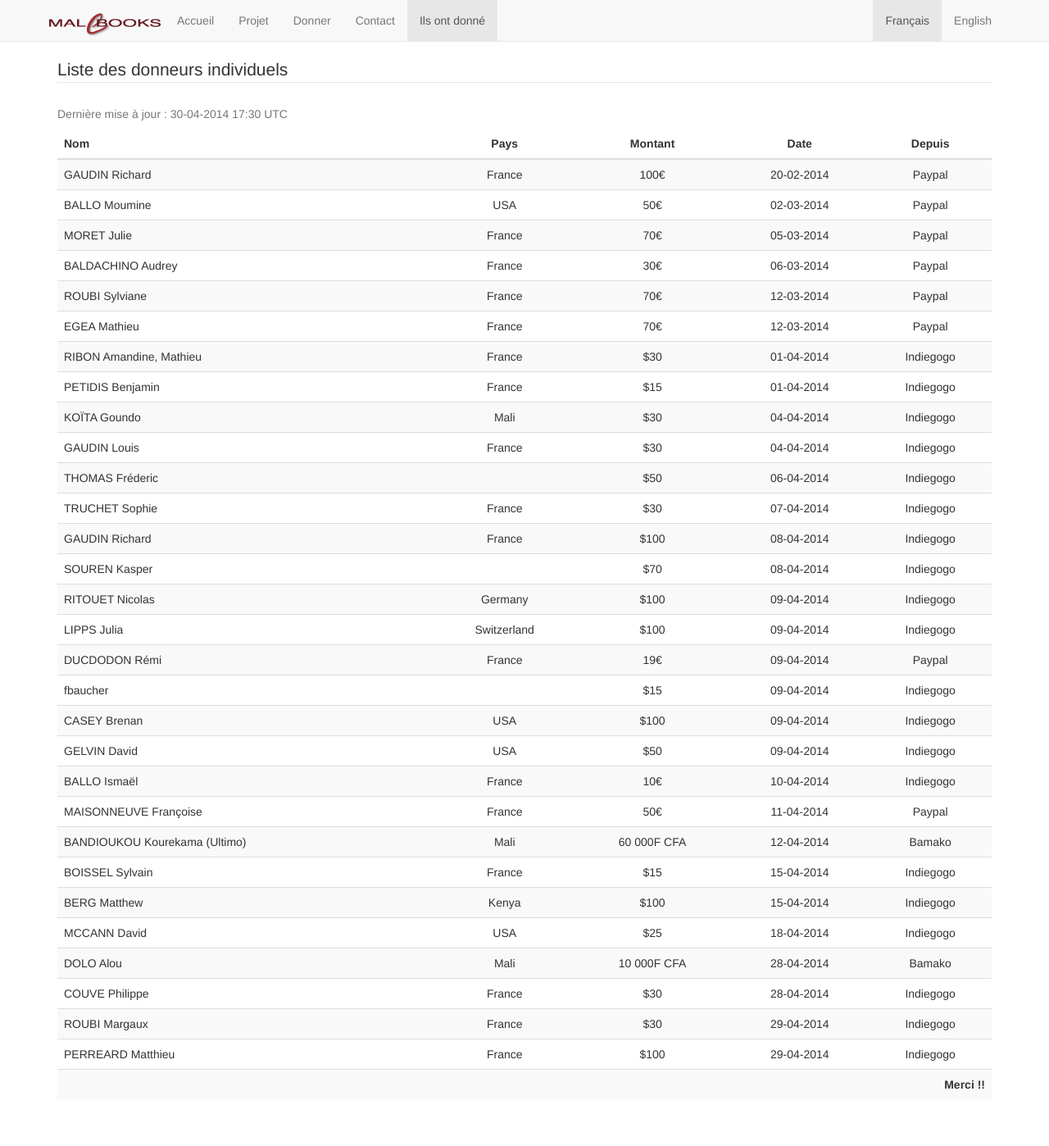
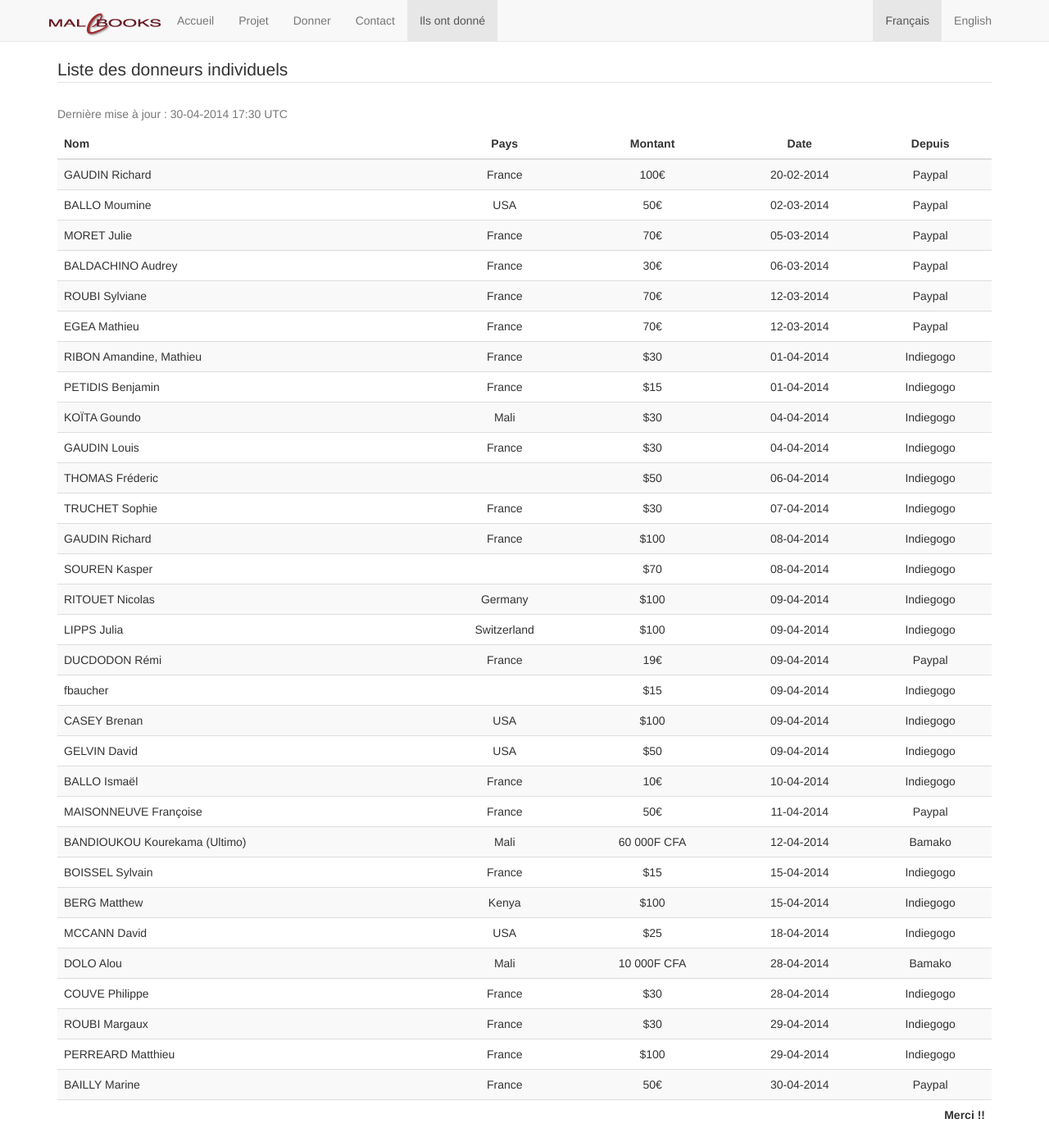
Before and after one commit to HumanESDES/malebooks, a Jekyll site: the page built from donneurs/index.md, in a window 1280 px wide and 1398 px high. Shown: the whole window at 82% size. Built offline with Jekyll 4.4.1, drawn with Linux system fonts in a browser that asks for light colours; nearby versions of some CDN libraries; Markdown is read by kramdown in place of the engine named in the settings.

Commit message:
Update donors.html

```diff
--- a/_includes/donors.html
+++ b/_includes/donors.html
@@ -35,6 +35,7 @@
         <tr><td>COUVE Philippe</td><td>France</td><td>$30</td><td>28-04-2014</td><td>Indiegogo</td></tr>
         <tr><td>ROUBI Margaux</td><td>France</td><td>$30</td><td>29-04-2014</td><td>Indiegogo</td></tr>
         <tr><td>PERREARD Matthieu</td><td>France</td><td>$100</td><td>29-04-2014</td><td>Indiegogo</td></tr>
+        <tr><td>BAILLY Marine</td><td>France</td><td>50€</td><td>30-04-2014</td><td>Paypal</td></tr>
         <tr><td colspan="5">{% if page.lang == 'en' %}Thank You !!{% else %}Merci !!{% endif %}</td></tr>
     </tbody>
 </table>
```
